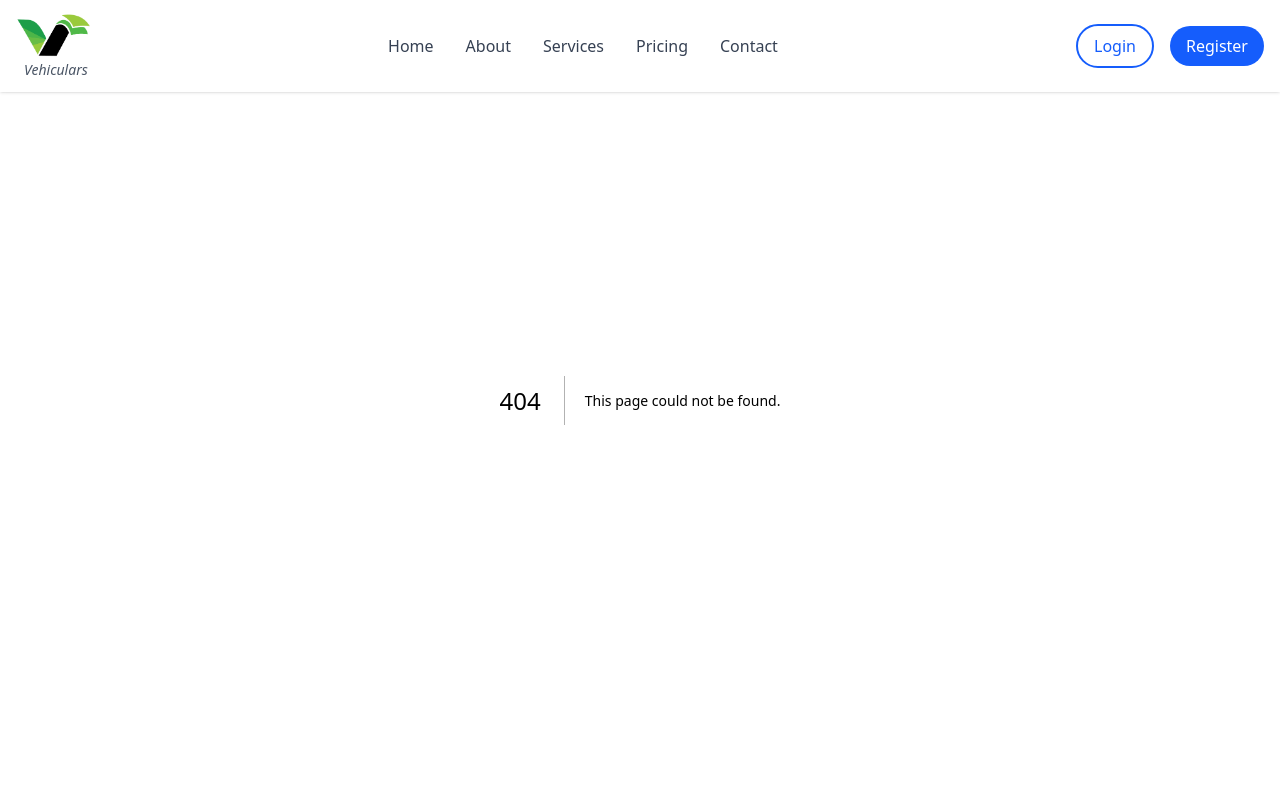
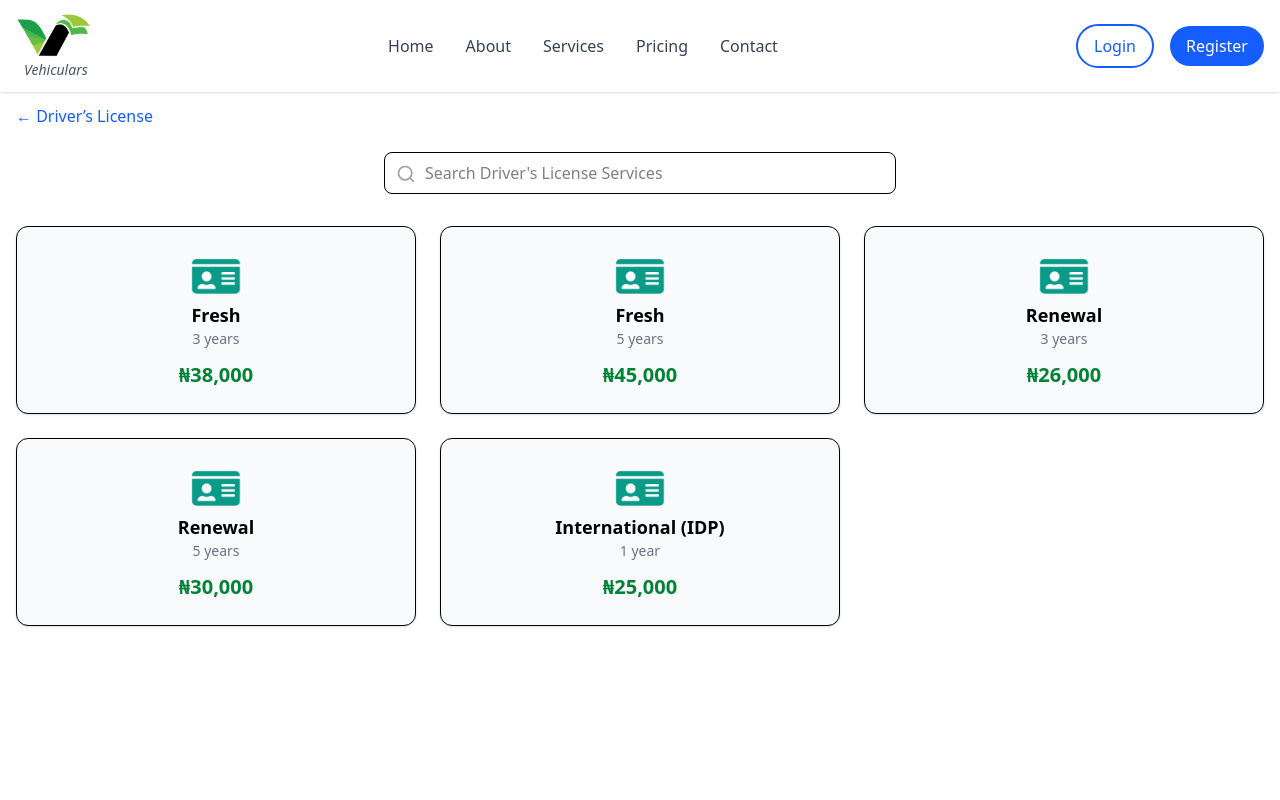
Before and after one commit to Abdul1013/vehicula, a Next.js app: page /dl_page in a window 1280 px wide. Before the commit this address had no page. Shown: the top 800 px of the page. Built offline with nearby package versions, Linux system fonts and the light colour scheme.

Commit message:
completed drivers license related page

```diff
--- a/src/app/dl_application_form/page.js
+++ b/src/app/dl_application_form/page.js
@@ -2,8 +2,9 @@
 "use client";
 
 import { useState } from "react";
-
+import { useRouter } from "next/navigation";
 export default function LicenseApplication() {
+  const router = useRouter();
   const [form, setForm] = useState({
     uid: "12345",
     first_name: "",
@@ -36,6 +37,7 @@ export default function LicenseApplication() {
   const handleSubmit = (e) => {
     e.preventDefault();
     console.log("Form submitted:", form);
+    router.push("/payment_options")
     // TODO: Hook into API call
   };
 
@@ -46,7 +48,7 @@ export default function LicenseApplication() {
 
       <div className="container mx-auto px-4 py-8">
         <a
-          href="/dashboard_form"
+          href="/dl_page"
           className="inline-flex items-center text-green-600 hover:underline"
         >
           ← Back to Dashboard
@@ -171,6 +173,7 @@ export default function LicenseApplication() {
           {/* Submit */}
           <div className="text-center">
             <button
+
               type="submit"
               className="rounded-xl bg-blue-600 px-6 py-3 text-white font-medium shadow-md hover:bg-blue-700 transition"
             >
--- /dev/null
+++ b/src/app/dl_page/page.js
@@ -0,0 +1,85 @@
+"use client";
+import { useState } from "react";
+import { useRouter } from "next/navigation";
+import { Search } from "lucide-react";
+import Image from "next/image";
+
+const services = [
+  { id: "fresh-3", name: "Fresh", duration: "3 years", price: 38000 },
+  { id: "fresh-5", name: "Fresh", duration: "5 years", price: 45000 },
+  { id: "renew-3", name: "Renewal", duration: "3 years", price: 26000 },
+  { id: "renew-5", name: "Renewal", duration: "5 years", price: 30000 },
+  {
+    id: "intl-1",
+    name: "International (IDP)",
+    duration: "1 year",
+    price: 25000,
+  },
+];
+
+export default function DriverLicensePage() {
+  const [query, setQuery] = useState("");
+  const router = useRouter();
+
+  const filtered = services.filter((s) =>
+    `${s.name} ${s.duration}`.toLowerCase().includes(query.toLowerCase())
+  );
+
+  const handleSelect = (service) => {
+    router.push(
+      `/dl_application_form?id=${service.id}&name=${encodeURIComponent(
+        service.name
+      )}&duration=${encodeURIComponent(service.duration)}&price=${
+        service.price
+      }`
+    );
+  };
+
+  return (
+    <div className="bg-white min-h-screen mt-20 px-4 py-6">
+      {/* Back */}
+      <a
+        href="/dashboard_form"
+        className="flex items-center gap-2 text-blue-600 hover:underline mb-6"
+      >
+        ← Driver’s License
+      </a>
+
+      {/* Search */}
+      <div className="relative max-w-lg mx-auto mb-8">
+        <Search className="absolute left-3 top-3 text-gray-400 w-5 h-5" />
+        <input
+          type="text"
+          placeholder="Search Driver's License Services"
+          value={query}
+          onChange={(e) => setQuery(e.target.value)}
+          className="w-full border rounded-lg pl-10 pr-4 py-2 focus:outline-none focus:ring-2 focus:ring-blue-500"
+        />
+      </div>
+
+      {/* Services Grid */}
+      <div className="grid grid-cols-1 sm:grid-cols-2 md:grid-cols-3 gap-6">
+        {filtered.map((service) => (
+          <div
+            key={service.id}
+            onClick={() => handleSelect(service)}
+            className="cursor-pointer bg-gray-50 border rounded-xl p-6 shadow hover:shadow-lg transition flex flex-col items-center text-center"
+          >
+            <Image src={"/icons/dl.png"} width={50} height={50} alt="id_card"/>
+            <h3 className="font-semibold text-lg">{service.name}</h3>
+            <p className="text-sm text-gray-500">{service.duration}</p>
+            <p className="text-xl font-bold text-green-700 mt-3">
+              ₦{service.price.toLocaleString()}
+            </p>
+          </div>
+        ))}
+      </div>
+
+      {filtered.length === 0 && (
+        <p className="text-center text-gray-500 mt-6">
+          No matching services found.
+        </p>
+      )}
+    </div>
+  );
+}
```
